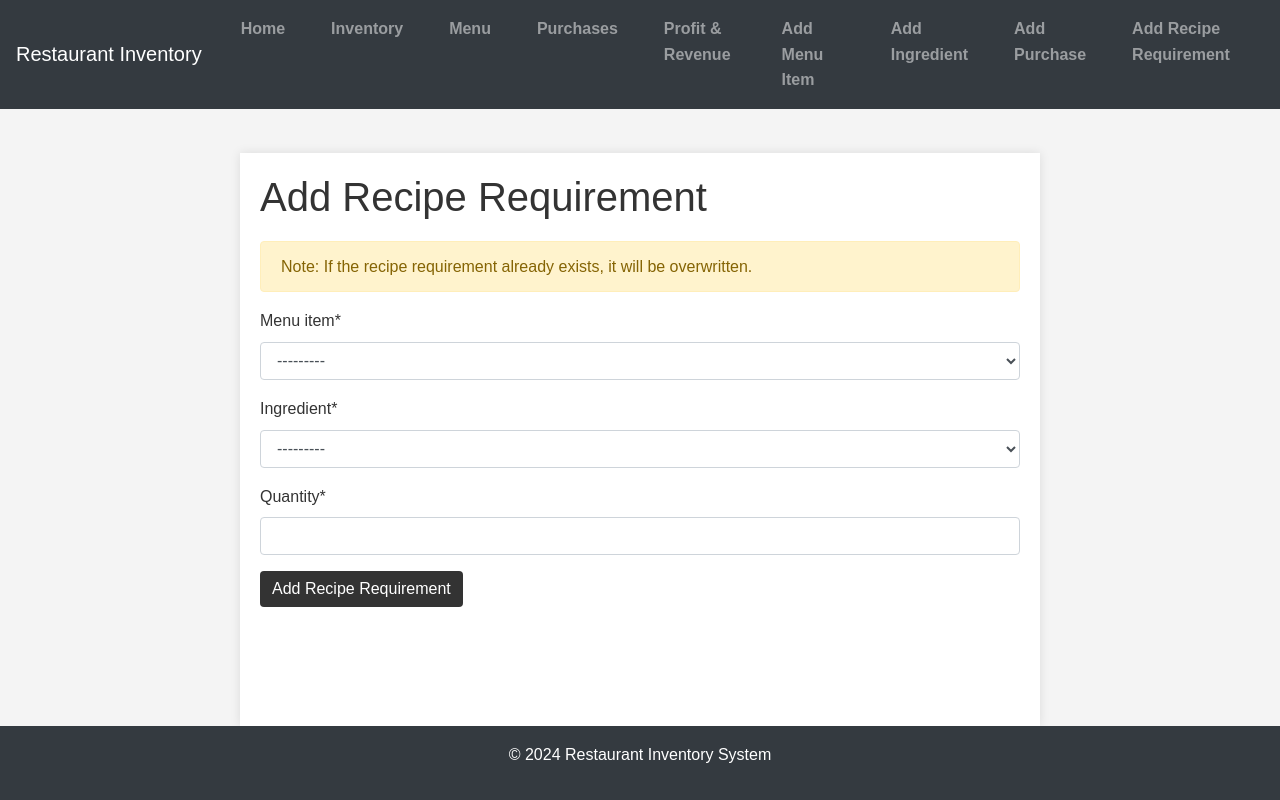
After one commit to belli29/simple_restaurant_inventory, a Django app: page /add-recipe-requirement/ in a window 1280 px wide. The commit adds this page. Run offline with Django 5.2, Linux system fonts and the light colour scheme; data comes from the database, SQL or seed files in the repository; both versions use the stored data as it was after the commit; some libraries are stand-ins or nearby versions.

Commit message:
added oprionts to insert new entries in db

```diff
--- a/inventory/forms.py
+++ b/inventory/forms.py
@@ -1,5 +1,5 @@
 from django import forms
-from .models import Ingredient, Purchase, MenuItem, PurchaseItem
+from .models import Ingredient, Purchase, MenuItem, PurchaseItem, RecipeRequirements
 
 class IngredientForm(forms.ModelForm):
     class Meta:
@@ -11,6 +11,33 @@ class IngredientForm(forms.ModelForm):
             'unit_price': forms.NumberInput(attrs={'class': 'form-control', 'id': 'id_unit_price', 'required': 'required'}),
             'unit': forms.TextInput(attrs={'class': 'form-control', 'id': 'id_unit', 'required': 'required'}),
         }
+
+class RecipeRequirementsForm(forms.ModelForm):
+    class Meta:
+        model = RecipeRequirements
+        fields = ['menu_item', 'ingredient', 'quantity']
+        widgets = {
+            'menu_item': forms.Select(attrs={'class': 'form-control'}),
+            'ingredient': forms.Select(attrs={'class': 'form-control'}),
+            'quantity': forms.NumberInput(attrs={'class': 'form-control', 'id': 'id_quantity', 'required': 'required'}),
+        }
+
+    def __init__(self, *args, **kwargs):
+        super().__init__(*args, **kwargs)
+        self.fields['ingredient'].queryset = Ingredient.objects.all()
+        self.fields['ingredient'].label_from_instance = lambda obj: f"{obj.name} ({obj.unit})"
+
+    def save(self, commit=True):
+        menu_item = self.cleaned_data.get('menu_item')
+        ingredient = self.cleaned_data.get('ingredient')
+        quantity = self.cleaned_data.get('quantity')
+        recipe_requirement, created = RecipeRequirements.objects.update_or_create(
+            menu_item=menu_item,
+            ingredient=ingredient,
+            defaults={'quantity': quantity}
+        )
+
+        return recipe_requirement
 
 class PurchaseItemForm(forms.ModelForm):
     class Meta:
--- a/inventory/models.py
+++ b/inventory/models.py
@@ -5,6 +5,9 @@ class Ingredient(models.Model):
     quantity = models.IntegerField(blank=False, null=False)
     unit_price = models.DecimalField(decimal_places=2, max_digits=10, blank=False, null=False)
     unit = models.CharField(max_length=100, null=False, blank=False)
+
+    def __str__(self):
+        return self.name
 
 class MenuItem(models.Model):
     title = models.CharField(max_length=100, null=False, blank=False)
--- /dev/null
+++ b/inventory/templates/inventory/add_recipe_requirement.html
@@ -0,0 +1,16 @@
+{% extends 'inventory/base.html' %}
+{% load crispy_forms_tags %}
+
+{% block title %}Add Recipe Requirement{% endblock %}
+
+{% block content %}
+<h1>Add Recipe Requirement</h1>
+<div class="alert alert-warning">
+    Note: If the recipe requirement already exists, it will be overwritten.
+</div>
+<form method="post" class="needs-validation" novalidate>
+    {% csrf_token %}
+    {{ form|crispy }}
+    <button type="submit" class="btn btn-custom" id="submit-btn">Add Recipe Requirement</button>
+</form>
+{% endblock %}
--- a/inventory/templates/inventory/base.html
+++ b/inventory/templates/inventory/base.html
@@ -23,7 +23,9 @@
                 <li class="nav-item"><a class="nav-link" href="{% url 'profit_revenue' %}">Profit & Revenue</a></li>
                 <li class="nav-item"><a class="nav-link" href="{% url 'add_menu_item' %}">Add Menu Item</a></li>
                 <li class="nav-item"><a class="nav-link" href="{% url 'add_ingredient' %}">Add Ingredient</a></li>
-                <li class="nav-item"><a class="nav-link" href="{% url 'add_purchase' %}">Add Purchase</a></li></ul>
+                <li class="nav-item"><a class="nav-link" href="{% url 'add_purchase' %}">Add Purchase</a></li>
+                <li class="nav-item"><a class="nav-link" href="{% url 'add_recipe_requirement' %}">Add Recipe Requirement</a></li>
+            </ul>
         </div>
     </nav>
     <div class="container mt-4">
--- a/inventory/urls.py
+++ b/inventory/urls.py
@@ -1,5 +1,5 @@
 from django.urls import path
-from .views import HomeView, IngredientListView, IngredientDeleteView, MenuItemListView, PurchaseListView, ProfitRevenueView, IngredientCreateView, PurchaseCreateView, MenuItemCreateView
+from .views import HomeView, IngredientListView, IngredientDeleteView, MenuItemListView, PurchaseListView, ProfitRevenueView, IngredientCreateView, PurchaseCreateView, MenuItemCreateView, RecipeRequirementsCreateView
 
 urlpatterns = [
     path('', HomeView.as_view(), name='home'),
@@ -11,4 +11,5 @@ urlpatterns = [
     path('add-ingredient/', IngredientCreateView.as_view(), name='add_ingredient'),
     path('add-purchase/', PurchaseCreateView.as_view(), name='add_purchase'),
     path('add-menu-item/', MenuItemCreateView.as_view(), name='add_menu_item'),
+    path('add-recipe-requirement/', RecipeRequirementsCreateView.as_view(), name='add_recipe_requirement'),
 ]
--- a/inventory/views.py
+++ b/inventory/views.py
@@ -3,7 +3,7 @@ from django.urls import reverse_lazy
 from django.views.generic import ListView, DeleteView, TemplateView, CreateView
 from django.db.models import Sum, F
 from .models import Ingredient, MenuItem, Purchase, RecipeRequirements, PurchaseItem
-from .forms import IngredientForm, PurchaseForm, PurchaseItemForm, MenuItemForm
+from .forms import IngredientForm, PurchaseForm, PurchaseItemForm, MenuItemForm, RecipeRequirementsForm
 from django.forms import inlineformset_factory
 
 class HomeView(TemplateView):
@@ -26,6 +26,13 @@ class MenuItemListView(ListView):
     template_name = 'inventory/menu.html'
     context_object_name = 'menu_items'
 
+    def get_context_data(self, **kwargs):
+        context = super().get_context_data(**kwargs)
+        menu_items = context['menu_items']
+        for item in menu_items:
+            item.ingredients = RecipeRequirements.objects.filter(menu_item=item)
+        return context
+
 
 class PurchaseListView(ListView):
     model = Purchase
@@ -46,19 +53,32 @@ class ProfitRevenueView(TemplateView):
 
     def get_context_data(self, **kwargs):
         context = super().get_context_data(**kwargs)
+
         # Calculate total revenue
         total_revenue = (
-            Purchase.objects.annotate(total_price=Sum(F('items__price')))
+            Purchase.objects.annotate(total_price=Sum(F('purchase_items__menu_item__price') * F('purchase_items__quantity')))
             .aggregate(total_revenue=Sum('total_price'))['total_revenue']
         )
+
         # Calculate total cost
-        total_cost = sum(
-            sum(ingredient['ingredient__unit_price'] * ingredient['quantity'] for ingredient
-                in RecipeRequirements.objects.filter(menu_item=item).values('ingredient__unit_price', 'quantity'))
-            for item in MenuItem.objects.all()
-        )
-        # Calculate profit
+        total_cost = 0
+        menu_items = MenuItem.objects.all()
+
+        for item in menu_items:
+            item_cost = 0
+            ingredients = RecipeRequirements.objects.filter(menu_item=item).values('ingredient__unit_price', 'quantity')
+
+            for ingredient in ingredients:
+                ingredient_cost = ingredient['ingredient__unit_price'] * ingredient['quantity']
+                item_cost += ingredient_cost
+
+            total_cost += item_cost
+
         profit = total_revenue - total_cost
+        total_revenue = round(total_revenue, 2)
+        total_cost = round(total_cost, 2)
+        profit = round(profit, 2)
+
         context['total_revenue'] = total_revenue
         context['total_cost'] = total_cost
         context['profit'] = profit
@@ -69,6 +89,12 @@ class IngredientCreateView(CreateView):
     form_class = IngredientForm
     template_name = 'inventory/add_ingredient.html'
     success_url = reverse_lazy('index')
+
+class RecipeRequirementsCreateView(CreateView):
+    model = RecipeRequirements
+    form_class = RecipeRequirementsForm
+    template_name = 'inventory/add_recipe_requirement.html'
+    success_url = reverse_lazy('menu')
 
 class PurchaseCreateView(CreateView):
     model = Purchase
--- a/simple_restaurant_inventory/settings.py
+++ b/simple_restaurant_inventory/settings.py
@@ -38,7 +38,9 @@ INSTALLED_APPS = [
     'django.contrib.sessions',
     'django.contrib.messages',
     'django.contrib.staticfiles',
-    'inventory'
+    'inventory',
+    'crispy_forms',
+    'crispy_bootstrap4',
 ]
 
 MIDDLEWARE = [
@@ -126,3 +128,5 @@ STATICFILES_DIRS = [
 # https://docs.djangoproject.com/en/5.0/ref/settings/#default-auto-field
 
 DEFAULT_AUTO_FIELD = 'django.db.models.BigAutoField'
+
+CRISPY_TEMPLATE_PACK = 'bootstrap4'
```
Also changed, not shown: inventory/templates/inventory/menu.html (+25 -15 lines), db.sqlite3.
